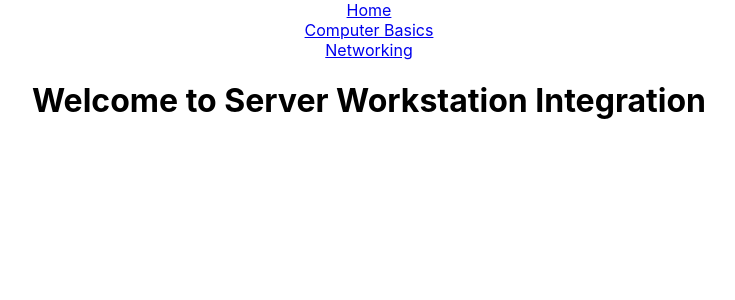
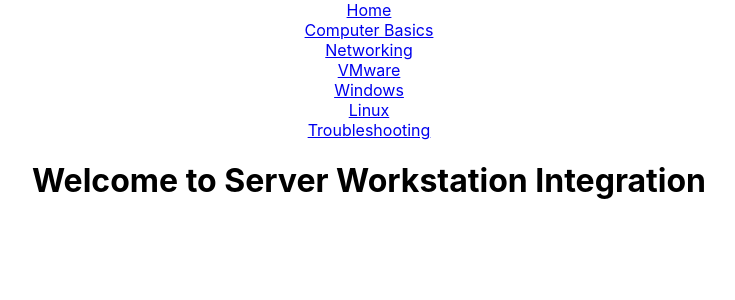
Before and after one commit to LAWLZXDD/T-intra, a React (Create React App) app: page / in a window 1280 px wide. Shown: the top 300 px of the page, without its empty margins (271-1006 px from the left). Built offline with nearby package versions, Linux system fonts and the light colour scheme.

Commit message:
added all navbar components

```diff
--- a/src/App.js
+++ b/src/App.js
@@ -1,9 +1,13 @@
 import './App.css';
 import Navigation from './components/Navigation';
 import Homepage from './components/Homepage';
-import { BrowserRouter as Router, Route, Routes } from 'react-router-dom'
+import { BrowserRouter as Router, Link, Route, Routes } from 'react-router-dom'
 import Basics from './components/Basics';
 import Networking from './components/Networking';
+import Vmware from './components/Vmware';
+import Windows from './components/Windows';
+import Linux from './components/Linux';
+import Troubleshooting from './components/Troubleshooting';
 
 function App() {
   return (
@@ -17,6 +21,10 @@
           <Route path="/" element={<Homepage />}></Route>
           <Route path="Basics" element={<Basics />}></Route>
           <Route path="Networking" element={<Networking />}></Route>
+          <Route path="Vmware" element={<Vmware />}></Route>
+          <Route path="Windows" element={<Windows />}></Route>
+          <Route path="Linux" element={<Linux />}></Route>
+          <Route path="Troubleshooting" element={<Troubleshooting />}></Route>
         </Routes>
 
       </div>
--- /dev/null
+++ b/src/components/Linux.js
@@ -0,0 +1,10 @@
+import React from "react";
+
+function Linux(){
+
+    return(
+        <div>Linux Page</div>
+    )
+}
+
+export default Linux
--- a/src/components/Navigation.js
+++ b/src/components/Navigation.js
@@ -13,6 +13,10 @@
                             <Nav.Item><Link to="/">Home</Link></Nav.Item>
                             <Nav.Item><Link to="Basics">Computer Basics</Link></Nav.Item>
                             <Nav.Item><Link to="Networking">Networking</Link></Nav.Item>
+                            <Nav.Item><Link to="Vmware">VMware</Link></Nav.Item>
+                            <Nav.Item><Link to="Windows">Windows</Link></Nav.Item>
+                            <Nav.Item><Link to="Linux">Linux</Link></Nav.Item>
+                            <Nav.Item><Link to="Troubleshooting">Troubleshooting</Link></Nav.Item>
                         </Nav>
                     </Navbar.Collapse>
             </Navbar>
--- /dev/null
+++ b/src/components/Troubleshooting.js
@@ -0,0 +1,10 @@
+import React from "react";
+
+function Troubleshooting(){
+
+    return(
+        <div>Troubleshooting Page</div>
+    )
+}
+
+export default Troubleshooting
--- /dev/null
+++ b/src/components/Vmware.js
@@ -0,0 +1,10 @@
+import React from "react";
+
+function Vmware(){
+
+    return(
+        <div>VMware Page</div>
+    )
+}
+
+export default Vmware
--- /dev/null
+++ b/src/components/Windows.js
@@ -0,0 +1,10 @@
+import React from "react";
+
+function Windows(){
+
+    return(
+        <div>Windows Page</div>
+    )
+}
+
+export default Windows
```
